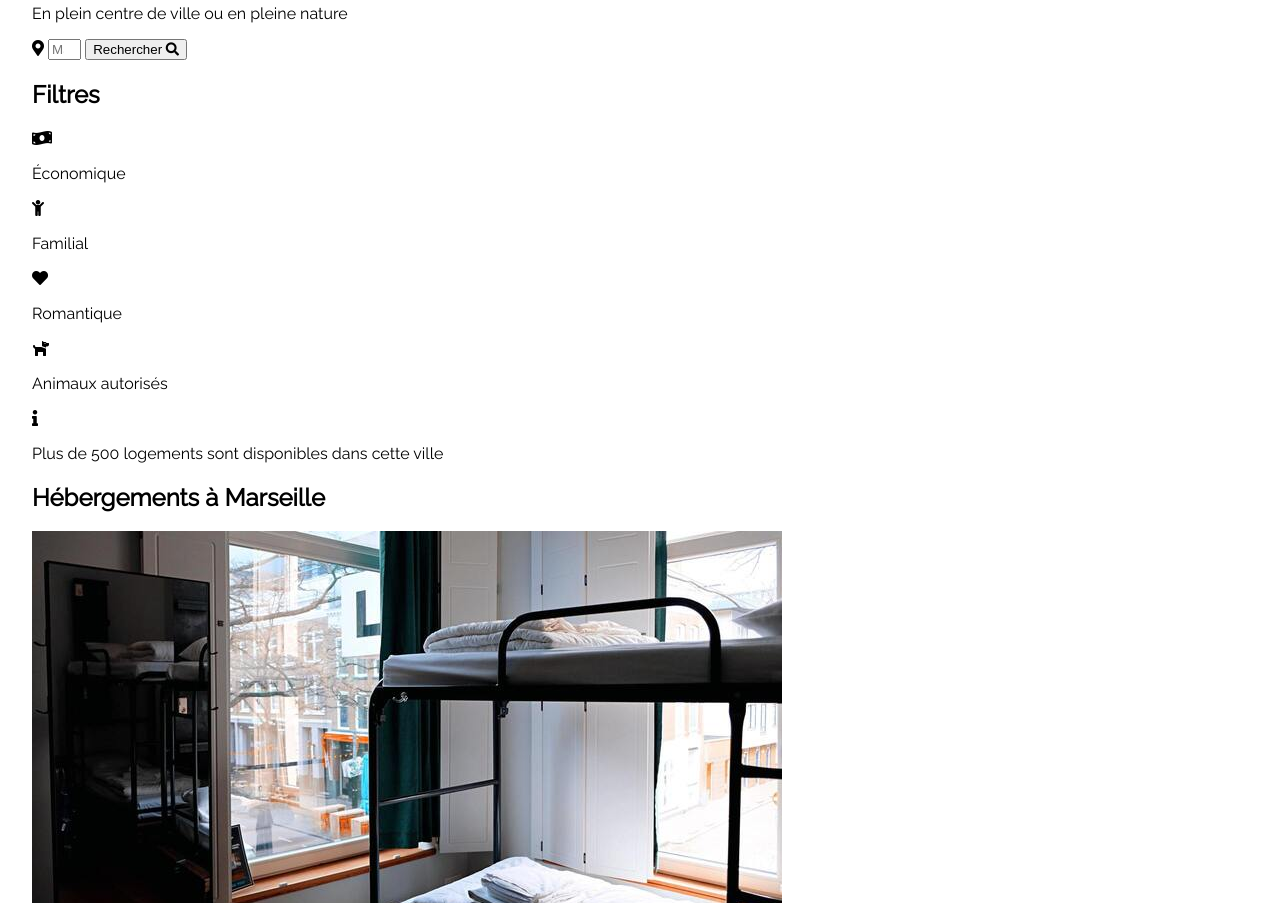
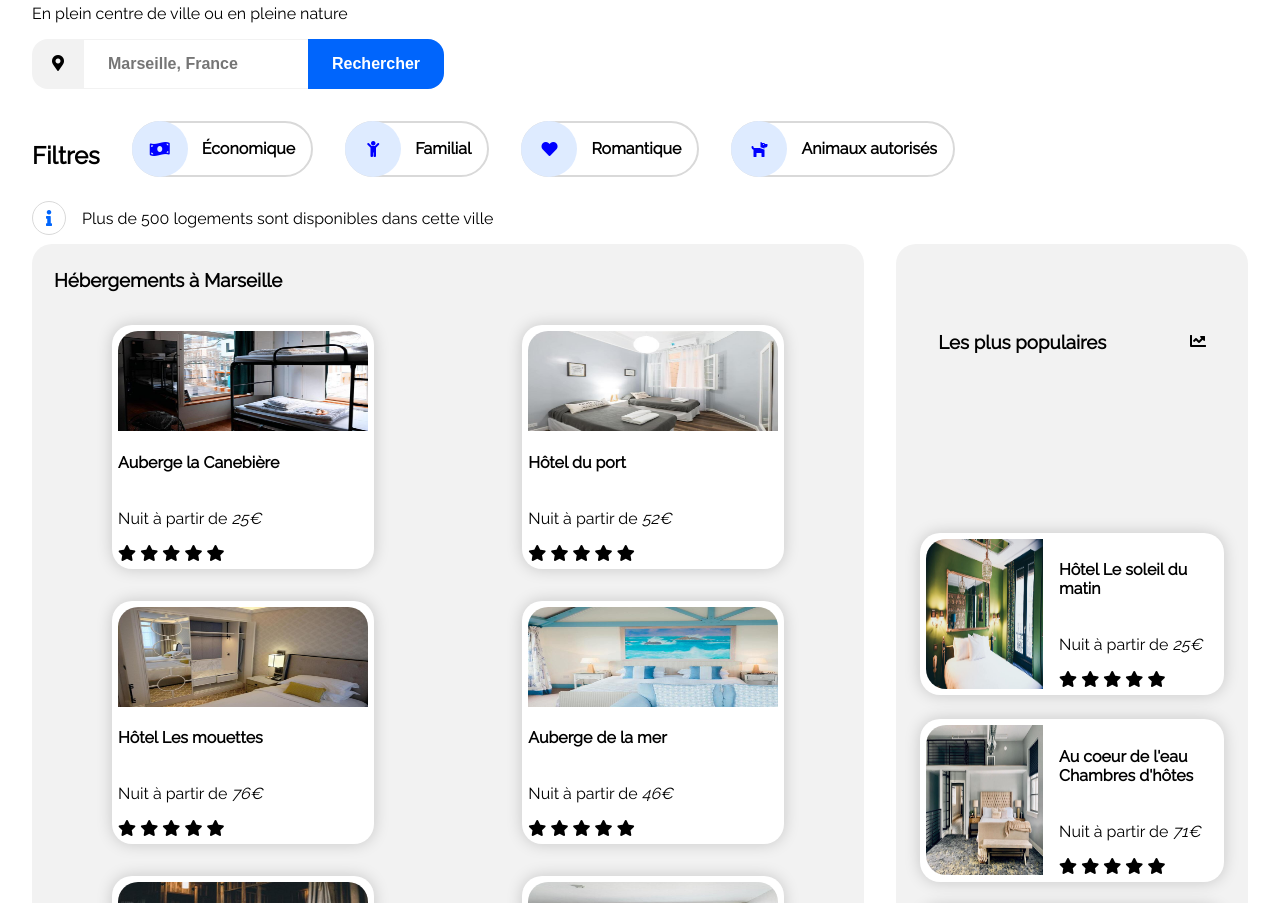
Before and after one commit to aylwen/GaelleGaret_2_09102020, a plain HTML site: page index.html in a window 1280 px wide. Shown: the part 156-1059 px from the top of the page. Drawn offline with Linux system fonts and the light colour scheme.

Commit message:
modif index and finish css for accomodations part

```diff
--- a/index.html
+++ b/index.html
@@ -29,57 +29,56 @@
                 <i class="fas fa-map-marker-alt"></i>
                 <input type="search" placeholder="Marseille, France" size="1">
                 <button>
-                    <span class="searchFormText">Rechercher</span>
-                    <i class="fas fa-search"></i>
+                    <p class="searchFormText">Rechercher</p>
                 </button>
             </form>
         </section>
 
-        <section>
+        <section class="filterMain">
             <!-- filtres -->
             <h1>Filtres</h1>
             <div class="filter">
                 <div class="filterIcon">
                     <i class="fas fa-money-bill-wave"></i>
                 </div>
-                <p class="filterTitle">Économique</span>
+                <span class="filterTitle">Économique</span>
             </div>
             <div class="filter">
                 <div class="filterIcon">
                     <i class="fas fa-child"></i>
                 </div>
-                <p class="filterTitle">Familial</span>
+                <span class="filterTitle">Familial</span>
             </div>
             <div class="filter">
                 <div class="filterIcon">
                     <i class="fas fa-heart"></i>
                 </div>
-                <p class="filterTitle">Romantique</span>
+                <span class="filterTitle">Romantique</span>
             </div>
             <div class="filter">
                 <div class="filterIcon">
                     <i class="fas fa-dog"></i>
                 </div>
-                <p class="filterTitle">Animaux autorisés</span>
+                <span class="filterTitle">Animaux autorisés</span>
             </div>
 
         </section>
 
-        <section>
+        <section class=info>
             <!-- info -->
-            <div class="info"><i class="fas fa-info"></i></div>
+            <i class="fas fa-info infoIcon"></i>
             <p>Plus de 500 logements sont disponibles dans cette ville</p>
 
         </section>
 
-        <section id=accomodations>
+        <section class=accomodations id=accomodations>
+            <article class=article>
                 <h1 class="accomodationHeaderTitle">Hébergements à Marseille</h1>
-            <article>
                 <div class="accomodationMain">
                     <a href="#">
                         <div class="accomodationPart">
                             <img src="images/hebergements/4_small/marcus-loke-WQJvWU_HZFo-unsplash.jpg" alt="Hébergement 1" />
-                            <h2>Auberge la Canebière</h2>
+                            <h4>Auberge la Canebière</h4>
                             <p>Nuit à partir de <em>25€</em></p>
                             <div class="accomadationPartStars">
                                 <i class="fas fa-star" data-active="true"></i>
@@ -93,7 +92,7 @@
                     <a href="#">
                         <div class="accomodationPart">
                             <img src="images/hebergements/4_small/fred-kleber-gTbaxaVLvsg-unsplash.jpg" alt="Hébergement 1" />
-                            <h2>Auberge la Canebière</h2>
+                            <h4>Hôtel du port</h4>
                             <p>Nuit à partir de <em>52€</em></p>
                             <div class="accomadationPartStars">
                                 <i class="fas fa-star" data-active="true"></i>
@@ -107,7 +106,7 @@
                     <a href="#">
                         <div class="accomodationPart">
                             <img src="images/hebergements/4_small/reisetopia-B8WIgxA_PFU-unsplash.jpg" alt="Hébergement 1" />
-                            <h2>Auberge la Canebière</h2>
+                            <h4>Hôtel Les mouettes</h4>
                             <p>Nuit à partir de <em>76€</em></p>
                             <div class="accomadationPartStars">
                                 <i class="fas fa-star" data-active="true"></i>
@@ -121,7 +120,7 @@
                     <a href="#">
                         <div class="accomodationPart">
                             <img src="images/hebergements/4_small/annie-spratt-Eg1qcIitAuA-unsplash.jpg" alt="Hébergement 1" />
-                            <h2>Auberge la Canebière</h2>
+                            <h4>Auberge de la mer</h4>
                             <p>Nuit à partir de <em>46€</em></p>
                             <div class="accomadationPartStars">
                                 <i class="fas fa-star" data-active="true"></i>
@@ -135,7 +134,7 @@
                     <a href="#">
                         <div class="accomodationPart">
                             <img src="images/hebergements/4_small/nicate-lee-kT-ZyaiwBe0-unsplash.jpg" alt="Hébergement 1" />
-                            <h2>Auberge la Canebière</h2>
+                            <h4>Auberge Le Panier</h4>
                             <p>Nuit à partir de <em>23€</em></p>
                             <div class="accomadationPartStars">
                                 <i class="fas fa-star" data-active="true"></i>
@@ -149,7 +148,7 @@
                     <a href="#">
                         <div class="accomodationPart">
                             <img src="images/hebergements/4_small/febrian-zakaria-M6S1WvfW68A-unsplash.jpg" alt="Hébergement 1" />
-                            <h2>Auberge la Canebière</h2>
+                            <h4>Hôtel chez Amina</h4>
                             <p>Nuit à partir de <em>96€</em></p>
                             <div class="accomadationPartStars">
                                 <i class="fas fa-star" data-active="true"></i>
@@ -166,16 +165,17 @@
 
             </article>
 
-            <aside>
+            <aside class="aside">
                 <div class="popularHeader">
-                    <h2>Les plus populaires</h2>
+                    <h1>Les plus populaires</h1>
                     <i class="fas fa-chart-line"></i>
                 </div>
                 <div class="popularMain">
                     <a href="#">
                         <div class="popularPart">
-                            <img src="images/hebergements/4_small/emile-guillemot-Bj_rcSC5XfE-unsplash.jpg" alt="Hébergement 1" />
-                            <h2>Hôtel Le soleil du matin</h2>
+                            <img src="images/hebergements/3_medium/emile-guillemot-Bj_rcSC5XfE-unsplash.jpg" alt="Hébergement 1" />
+                            <div class="popularPartRight">
+                                <h4>Hôtel Le soleil du matin</h4>
                                 <p>Nuit à partir de <em>25€</em></p>
                                 <div class="accomadationPartStars">
                                     <i class="fas fa-star" data-active="true"></i>
@@ -185,10 +185,12 @@
                                     <i class="fas fa-star" data-active="true"></i>
                                 </div>
                             </div>
+                        </div>
                     </a>
                     <div class="popularPart">
-                        <img src="images/hebergements/4_small/aw-creative-VGs8z60yT2c-unsplash.jpg" alt="Hébergement 1" />
-                        <h2>Auberge la Canebière</h2>
+                        <img src="images/hebergements/3_medium/aw-creative-VGs8z60yT2c-unsplash.jpg" alt="Hébergement 1" />
+                        <div class="popularPartRight">
+                            <h4>Au coeur de l'eau Chambres d'hôtes</h4>
                             <p>Nuit à partir de <em>71€</em></p>
                             <div class="accomadationPartStars">
                                 <i class="fas fa-star" data-active="true"></i>
@@ -198,9 +200,11 @@
                                 <i class="fas fa-star" data-active="false"></i>
                             </div>
                         </div>
+                    </div>
                     <div class="popularPart">
-                        <img src="images/hebergements/4_small/febrian-zakaria-sjvU0THccQA-unsplash.jpg" alt="Hébergement 1" />
-                        <h2>Auberge la Canebière</h2>
+                        <img src="images/hebergements/3_medium/febrian-zakaria-sjvU0THccQA-unsplash.jpg" alt="Hébergement 1" />
+                        <div class="popularPartRight">
+                            <h4>Hôtel Tout bleu et Blanc</h4>
                             <p>Nuit à partir de <em>68€</em></p>
                             <div class="accomadationPartStars">
                                 <i class="fas fa-star" data-active="true"></i>
@@ -208,6 +212,7 @@
                                 <i class="fas fa-star" data-active="true"></i>
                                 <i class="fas fa-star" data-active="true"></i>
                                 <i class="fas fa-star" data-active="false"></i>
+                            </div>
                         </div>
                     </div>
                 </div>
--- a/style.css
+++ b/style.css
@@ -1,6 +1,7 @@
 body {
   font-family: "Raleway", "Sans serif";
   margin-left: 2rem;
+  margin-right: 2rem;
 }
 
 a {
@@ -9,7 +10,6 @@ a {
 }
 .header {
   display: flex;
-
 }
 
 .headerMenu {
@@ -33,3 +33,170 @@ a {
   padding: 2rem;
   color: #0065FC;
 }
+
+.searchForm {
+ display: flex;
+}
+
+.searchForm i{
+  background-color: #F2F2F2;
+  padding: 1rem 1.25rem;
+  border-radius: 1rem 0 0 1rem;
+  text-align: center;
+}
+
+.searchForm input{
+  border-right: none;
+  border-left: none;
+  border-top: #F2F2F2 1px solid;
+  border-bottom: #F2F2F2 1px solid;
+  padding: 0 1.5rem;
+  box-sizing: border-box;
+  width: 14rem;
+  font-size: 1rem;
+  font-weight: bold;
+}
+
+.searchForm button{
+  background-color: #0065FC;
+  color: white;
+  font-weight: bold;
+  border: none;
+  border-radius: 0 1rem 1rem 0;
+  padding: 0 1.5rem;
+  font-size: 1rem;
+}
+
+.filterMain {
+  margin-top: 2rem;
+  display: flex;
+  flex-wrap: wrap;
+}
+
+.filter {
+  display: flex;
+  align-items: center;
+  margin-left: 2rem;
+  border: 2px solid #d9d9d9;
+  border-radius: 2rem;
+  margin-bottom: 1rem;
+  font-weight: bold;
+}
+
+.filter i{
+  background-color: #DEEBFF;
+  border-radius: 100%;
+  height: 3rem;
+  width: 3rem;
+  min-height: 3.5rem;
+  min-width: 3.5rem;
+  display: flex;
+  align-items: center;
+  justify-content: center;
+  margin: -2px;
+  color: blue;
+}
+
+.filterTitle{
+  margin: 0 1rem;
+}
+
+.info {
+  display: flex;
+  align-items: center;
+}
+
+.infoIcon{
+  height: 1.5rem;
+  width: 2rem;
+  border: solid 1px #d9d9d9;
+  border-radius: 100%;
+  margin-right: 1rem;
+  color: #0065FC;
+  text-align: center;
+  vertical-align: center;
+  padding-top: 0.5rem
+}
+
+.accomodations{
+ display: flex;
+ flex-direction: row;
+}
+
+.article{
+  width: 70%;
+  padding: 0.375rem;
+  border-radius: 1.25rem;
+  margin-right: 2rem;
+  background-color: #F2F2F2;
+}
+
+.accomodationHeaderTitle, .accomodationMore {
+  margin-left: 1rem;
+}
+
+
+.accomodationMain{
+ display: flex;
+ flex-wrap: wrap;
+ justify-content: space-around;
+}
+.accomodationPart{
+  margin: 1rem;
+  display: flex;
+  flex-direction: column;
+  background-color: white;
+  padding: 0.375rem;
+  border-radius: 1.25rem;
+  box-shadow: 0 0 16px #0000002e;
+  box-sizing: border-box;
+}
+
+.accomodationPart img{
+ border-top-left-radius: 1.25rem;
+ border-top-right-radius: 1.25rem;
+ width: 250px;
+ max-height: 100px;
+}
+
+.aside {
+ width: 30%;
+ border-radius: 1.25rem;
+ background-color: #F2F2F2;
+ display: flex;
+ flex-direction: column;
+ justify-content: space-around;
+}
+
+.aside img{
+ width: 40%;
+ max-height: 150px;
+ border-top-left-radius: 1.25rem;
+ border-bottom-left-radius: 1.25rem;
+ padding-right: 1rem;
+}
+
+.popularPart{
+  margin: 1.5rem;
+  display: flex;
+  background-color: white;
+  padding: 0.375rem;
+  border-radius: 1.25rem;
+  box-shadow: 0 0 16px #0000002e;
+  box-sizing: border-box;
+}
+
+.popularPartRight{
+  witdh: 60%;
+  display: flex;
+  flex-direction: column;
+}
+
+.popularHeader {
+ display: flex;
+ justify-content: space-around;
+}
+
+.popularHeader i{
+  margin-top: 1.3rem;
+}
```
Lines whose indentation alone changed are shown as unchanged.
